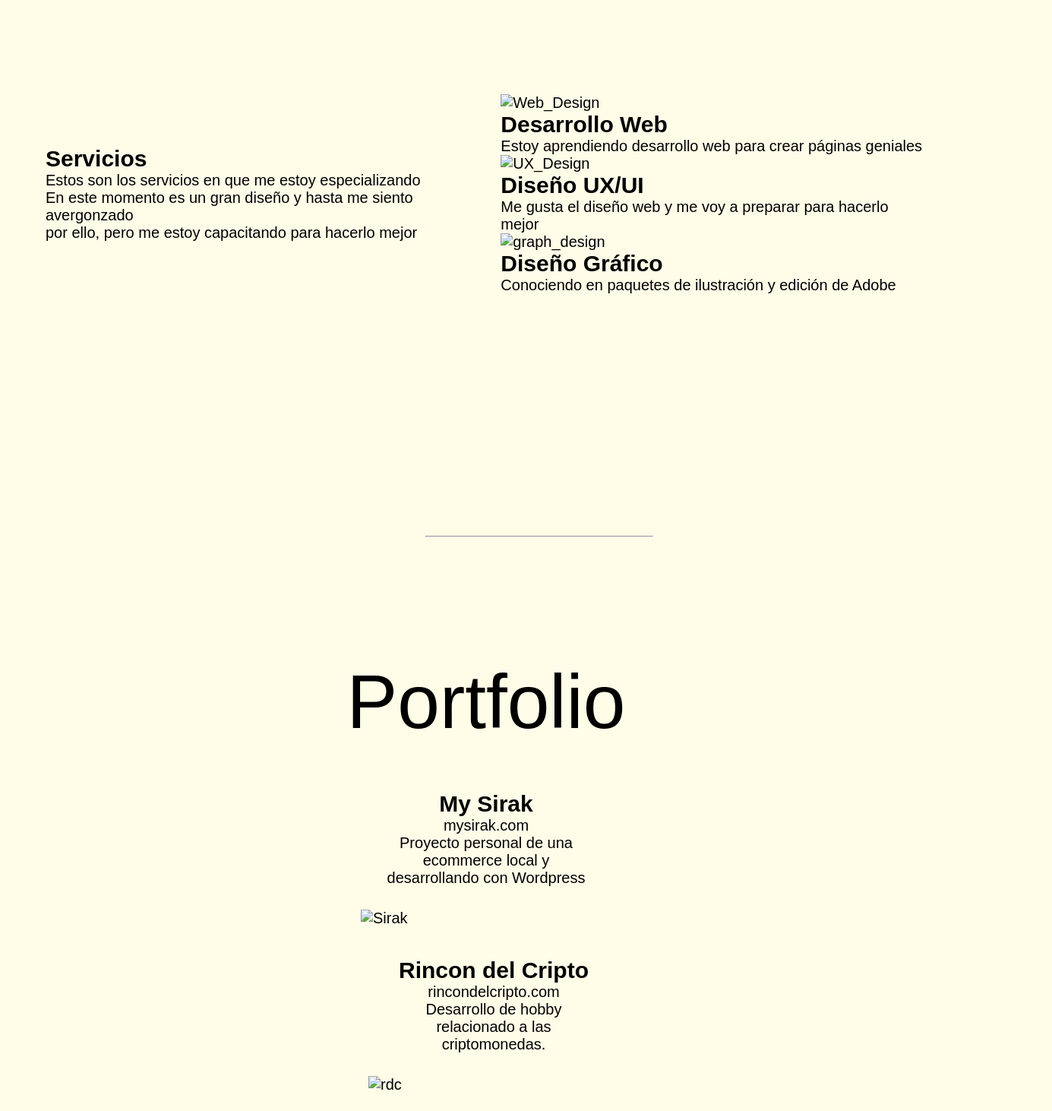
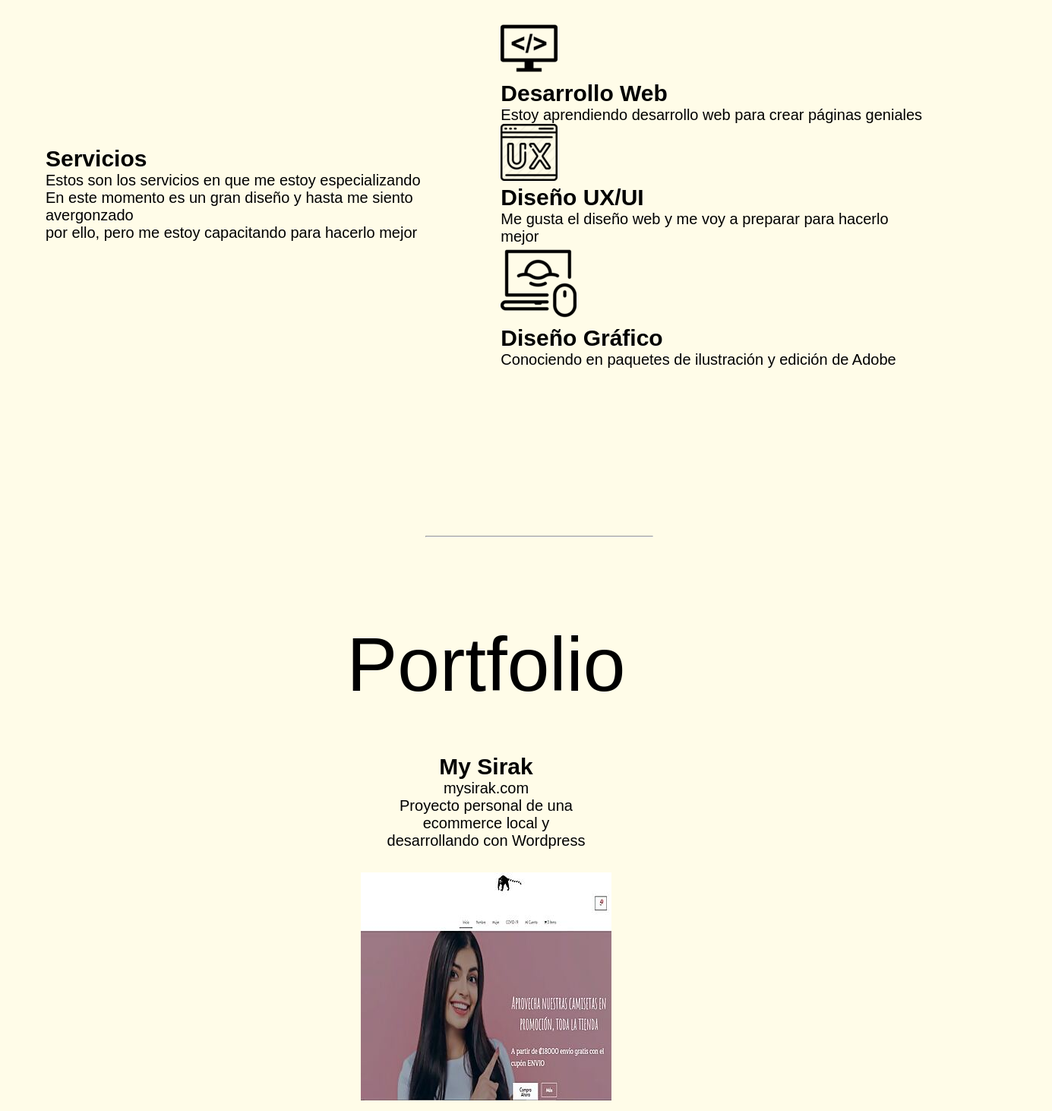
Before and after one commit to edrijimz/Portafolio-Marlon-Jimenez-M, a plain HTML site: page index.html in a window 1280 px wide. Shown: the part 1160-2622 px from the top of the page at 76% size, 1385 px wide, since content can reach past the window. Drawn offline with nearby package versions, Linux system fonts and the light colour scheme; files whose address does not match are found by name; a web font is replaced by a local one.

Commit message:
Update index.html

```diff
--- a/index.html
+++ b/index.html
@@ -52,7 +52,7 @@
       </div>
       <div class="segunda-bottom">
         <div class="segunda-item">
-          <div class="icon"><img src="./img/WD_icon.png" alt="Web_Design"></div>
+          <div class="icon"><img src="WD_icon.png" alt="Web_Design"></div>
           <h2>Desarrollo Web</h2>
           <p>Estoy aprendiendo desarrollo web para crear páginas geniales
           </p>
@@ -60,14 +60,14 @@
           </p>
         </div>
         <div class="segunda-item">
-          <div class="icon"><img src="./img/ux_design.png" alt="UX_Design"></div>
+          <div class="icon"><img src="ux_design.png" alt="UX_Design"></div>
           <h2>Diseño UX/UI</h2>
           <p>Me gusta el diseño web y me voy a preparar para hacerlo mejor
           </p>
           </p>
         </div>
         <div class="segunda-item">
-          <div class="icon"><img src="./img/graph_design.png" alt="graph_design"></div>
+          <div class="icon"><img src="graph_design.png" alt="graph_design"></div>
           <h2>Diseño Gráfico</h2>
           <p>Conociendo en paquetes de ilustración y edición de Adobe
           </p>
@@ -91,7 +91,7 @@
             <p>Proyecto personal de una ecommerce local y desarrollando con Wordpress</p>
           </div>
           <div class="portfolio-image">
-            <img src="./img/Sirak portfolio.JPG" alt="Sirak">
+            <img src="Sirak portfolio.JPG" alt="Sirak">
           </div>
           <div class="portfolio-item">
             <div class="portfolio-info">
@@ -100,7 +100,7 @@
               <p>Desarrollo de hobby relacionado a las criptomonedas.</p>
             </div>
             <div class="portfolio-image">
-              <img src="./img/rdc.JPG" alt="rdc">
+              <img src="rdc.JPG" alt="rdc">
             </div>
           </div>
         </div>
@@ -113,7 +113,7 @@
     <div class="about container ">
       <div class="col-left col-4">
         <div class="about-img">
-          <img src="./img/Marlon.png" alt="Mar">
+          <img src="Marlon.png" alt="Mar">
         </div>
       </div>
       <div class="col-right">
```
